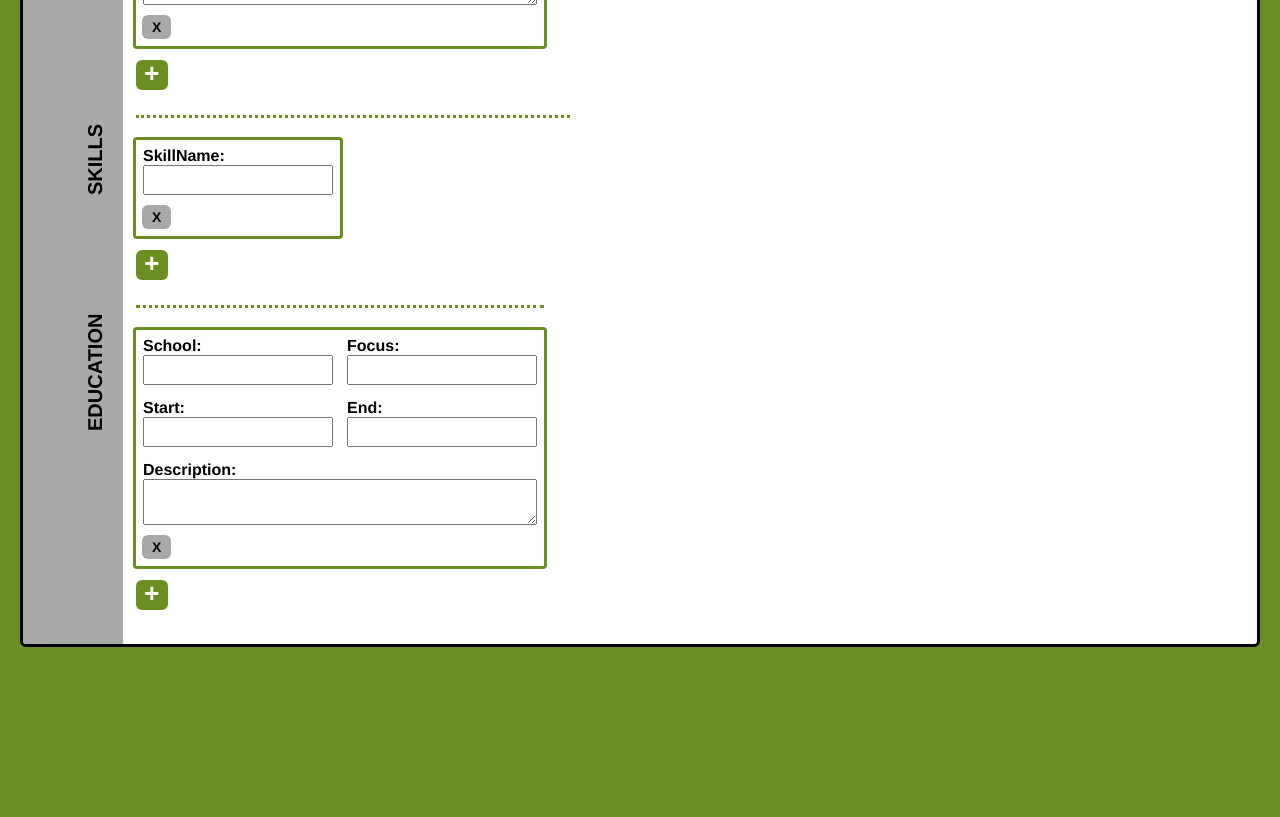
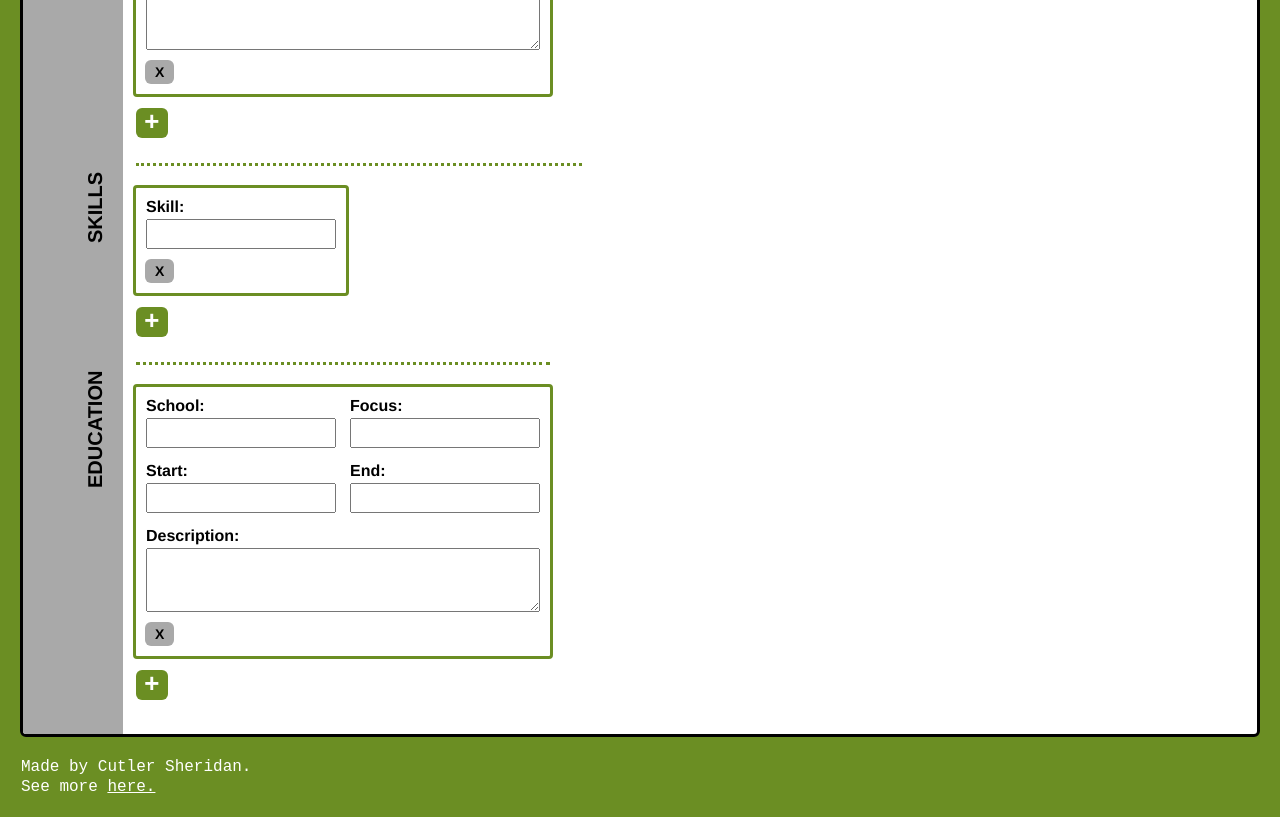
Before and after one commit to CutlerSheridan/cv-builder, a React (Create React App) app: page / in a window 1280 px wide. Shown: the part 740-1557 px from the top of the page. Before the commit the page ends 1407 px from the top, so only its background shows below. Built offline with nearby package versions, Linux system fonts and the light colour scheme.

Commit message:
0.4.11 Create credit; Fix skillName display

```diff
--- a/package.json
+++ b/package.json
@@ -1,6 +1,6 @@
 {
   "name": "cv-builder",
-  "version": "0.4.10",
+  "version": "0.4.11",
   "private": true,
   "dependencies": {
     "@testing-library/jest-dom": "^5.16.5",
--- a/src/App.css
+++ b/src/App.css
@@ -118,30 +118,14 @@ header > p {
 }
 .group-edit {
   margin: 1rem;
+  padding: 0.3rem;
   font-size: 1.4rem;
   border: 3px solid var(--color-pri);
   border-radius: 0.4rem;
 }
-
 .items-container-edit {
   display: grid;
   grid-template-columns: repeat(2, 1fr);
-}
-.item-container-edit > label {
-  font-size: 1.6rem;
-  font-weight: bold;
-}
-.item-description-edit {
-  grid-column: 1 / 3;
-  overflow: auto;
-}
-.item-container > label {
-  text-transform: capitalize;
-}
-input,
-textarea {
-  padding: 0.4rem;
-  font-size: 1.6rem;
 }
 .filler-footer {
   height: 100%;
--- a/src/App.js
+++ b/src/App.js
@@ -6,6 +6,7 @@ import Experience from './components/Experience';
 import Skills from './components/Skills';
 import Education from './components/Education';
 import Sidebar from './components/Sidebar';
+import Footer from './components/Footer';
 
 class App extends Component {
   constructor() {
@@ -363,7 +364,6 @@ class App extends Component {
   };
   render() {
     return (
-      // <div className="cv-outerContainer">
       <div className="cv-container">
         <header>
           <h1>CV Builder</h1>
@@ -435,10 +435,9 @@ class App extends Component {
             <Sidebar text=""></Sidebar>
             <div className="filler-footerContent"></div>
           </div>
-          {/* <Sidebar text=""></Sidebar> */}
         </div>
+        <Footer></Footer>
       </div>
-      // </div>
     );
   }
 }
--- /dev/null
+++ b/src/components/Footer.js
@@ -0,0 +1,20 @@
+import { Component } from 'react';
+import '../styles/Footer.css';
+
+class Footer extends Component {
+  render() {
+    return (
+      <footer>
+        <p className="credit">Made by Cutler Sheridan.</p>
+        <p className="credit">
+          See more{' '}
+          <a className="credit-link" href="cutlersheridan.github.io/portfolio">
+            here.
+          </a>
+        </p>
+      </footer>
+    );
+  }
+}
+
+export default Footer;
--- a/src/components/Item.js
+++ b/src/components/Item.js
@@ -21,12 +21,15 @@ class Item extends Component {
           data-id={obj.id}
           onChange={(e) => onchange(e, section, prop)}
           value={obj[prop]}
+          rows="3"
         ></textarea>
       );
     }
     return (
       <div className={`item-container-edit item-${prop}-edit`}>
-        <label htmlFor={`${prop}_${obj.id}`}>{prop}:</label>
+        <label htmlFor={`${prop}_${obj.id}`}>
+          {prop !== 'skillName' ? prop : 'skill'}:
+        </label>
         {inputBox}
       </div>
     );
--- /dev/null
+++ b/src/styles/Footer.css
@@ -0,0 +1,14 @@
+footer {
+  margin: 0 0 2rem 2.1rem;
+  font-size: 1.6rem;
+  font-family: monospace;
+  line-height: 2rem;
+  color: white;
+}
+footer a,
+footer a:active {
+  color: white;
+}
+footer a:hover {
+  color: lightgrey;
+}
--- a/src/styles/Item.css
+++ b/src/styles/Item.css
@@ -2,8 +2,18 @@
   margin: 0.7rem;
   display: flex;
   flex-direction: column;
-  /* border: 1px solid pink; */
 }
 .item-container-edit > label {
+  margin-bottom: 0.3rem;
+  font-size: 1.6rem;
+  font-weight: bold;
   text-transform: capitalize;
 }
+.item-description-edit {
+  grid-column: 1 / 3;
+}
+input,
+textarea {
+  padding: 0.4rem;
+  font-size: 1.6rem;
+}
```
Also changed, not shown: 1 other file (tests, documents, lock files or other folders).
